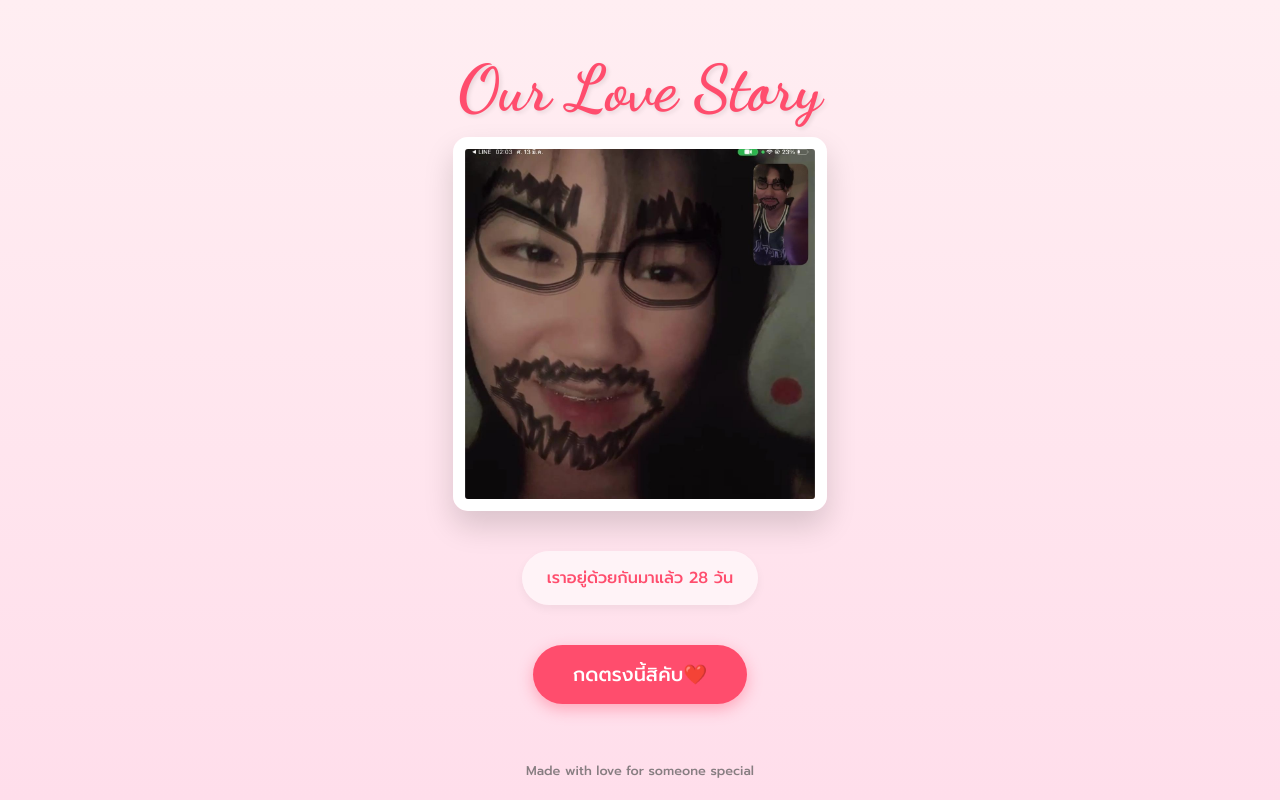
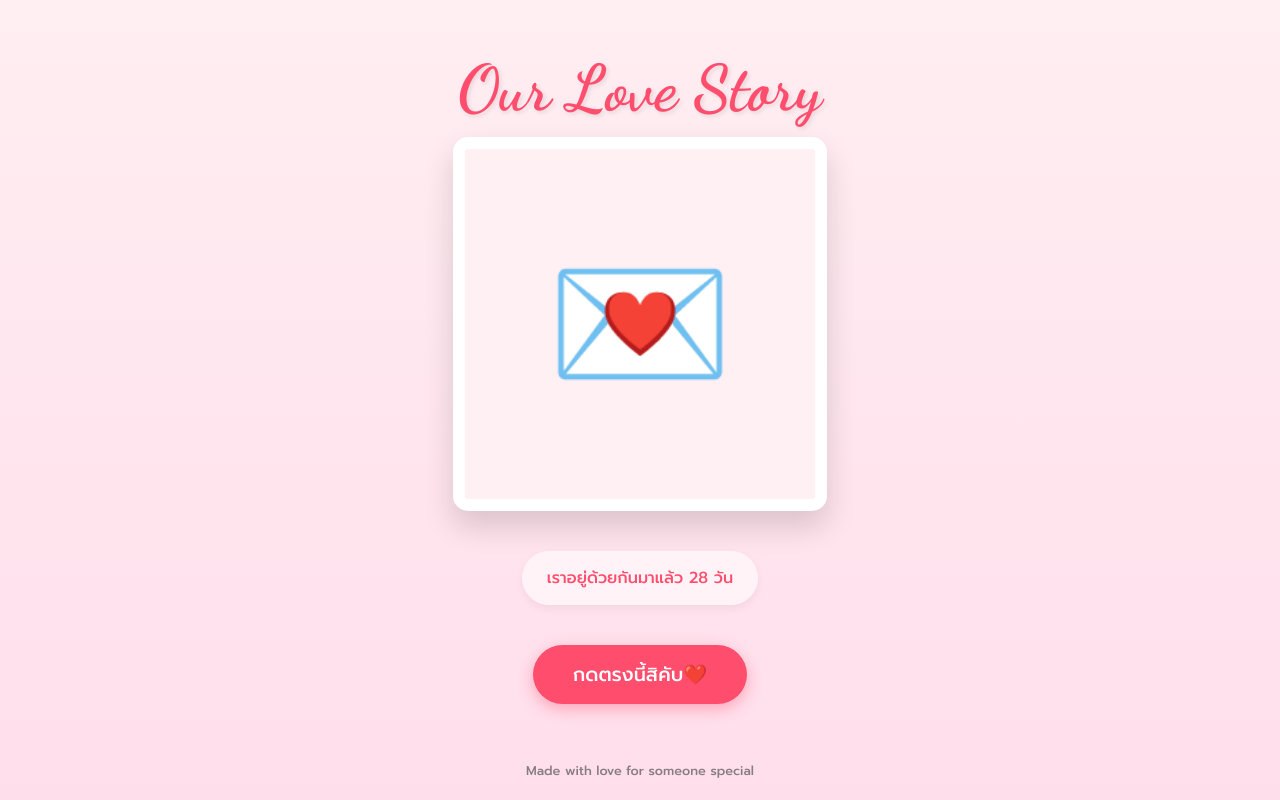
Before and after one commit to Jumbo1506/-Jumbo1506.github.io, a plain HTML site: page index.html in a window 1280 px wide. Drawn offline with Linux system fonts and the light colour scheme.

Commit message:
Update index.html

```diff
--- a/index.html
+++ b/index.html
@@ -58,7 +58,6 @@
             z-index: 1;
         }
 
-        /* ขยายขนาดกรอบรูปตามที่ต้องการ */
         .photo-frame {
             position: relative;
             width: 350px;
@@ -71,10 +70,23 @@
             cursor: pointer;
             z-index: 1;
             margin-bottom: 20px;
+            background-color: white;
         }
 
         .photo-frame:hover {
             transform: scale(1.05) rotate(-3deg);
+        }
+
+        /* สไตล์สำหรับซองจดหมายตอนเริ่มต้น */
+        .envelope-placeholder {
+            width: 100%;
+            height: 100%;
+            display: flex;
+            justify-content: center;
+            align-items: center;
+            font-size: 150px;
+            background-color: #fff0f3;
+            transition: 0.5s;
         }
 
         .slideshow-container {
@@ -108,7 +120,6 @@
             to {opacity: 1}
         }
 
-        /* ขยายขนาดกล่องข้อความ */
         .message-box {
             max-width: 500px;
             width: 85%;
@@ -161,7 +172,9 @@
     </header>
 
     <div class="photo-frame">
-        <div class="slideshow-container">
+        <div id="envelope" class="envelope-placeholder">💌</div>
+
+        <div id="slideshow" class="slideshow-container hidden">
             <div class="mySlides fade"><img src="62805.jpg" alt="รูปที่ 1"></div>
             <div class="mySlides fade"><img src="62806.jpg" alt="รูปที่ 2"></div>
             <div class="mySlides fade"><img src="62807.jpg" alt="รูปที่ 3"></div>
@@ -169,7 +182,7 @@
             <div class="mySlides fade"><img src="62809.jpg" alt="รูปที่ 5"></div>
             <div class="mySlides fade"><img src="62810.jpg" alt="รูปที่ 6"></div>
             <div class="mySlides fade"><img src="62811.jpg" alt="รูปที่ 7"></div>
-            </div>
+        </div>
     </div>
 
     <div class="timer-container">
@@ -192,7 +205,7 @@
     <footer>Made with love for someone special</footer>
 
     <script>
-        // 1. ตั้งค่าวันที่เริ่มคบกัน (แก้ปีจาก 2026 เป็นปีที่คุณเริ่มคบกันจริงๆ นะครับ)
+        // 1. ตั้งค่าวันที่เริ่มคบกัน (อย่าลืมแก้ปีเป็นปีที่คบกันจริงๆ นะครับ)
         const startDate = new Date('2026-02-24');
 
         function updateTimer() {
@@ -208,13 +221,22 @@
         const audio = document.getElementById('myAudio');
         const content = document.getElementById('surprise-content');
         const messageBox = document.getElementById('messageBox');
+        const envelope = document.getElementById('envelope');
+        const slideshow = document.getElementById('slideshow');
 
         startBtn.addEventListener('click', () => {
             audio.play().catch(e => console.log("Audio play failed", e));
+
+            // สลับการแสดงผล
+            envelope.classList.add('hidden');
+            slideshow.classList.remove('hidden');
+
             content.classList.remove('hidden');
             messageBox.style.display = 'block';
             startBtn.classList.add('hidden');
+
             createHearts();
+            showSlides(); // เริ่มรันสไลด์หลังจากกดปุ่ม
         });
 
         // 3. เอฟเฟกต์หัวใจตก
@@ -233,6 +255,8 @@
 
         // 4. ระบบ Slideshow
         let slideIndex = 0;
+        let slideTimer;
+
         function showSlides() {
             let i;
             let slides = document.getElementsByClassName("mySlides");
@@ -244,9 +268,8 @@
             if (slides.length > 0) {
                 slides[slideIndex-1].style.display = "block";
             }
-            setTimeout(showSlides, 3000);
+            slideTimer = setTimeout(showSlides, 3000);
         }
-        showSlides();
     </script>
 </body>
 </html>
```
